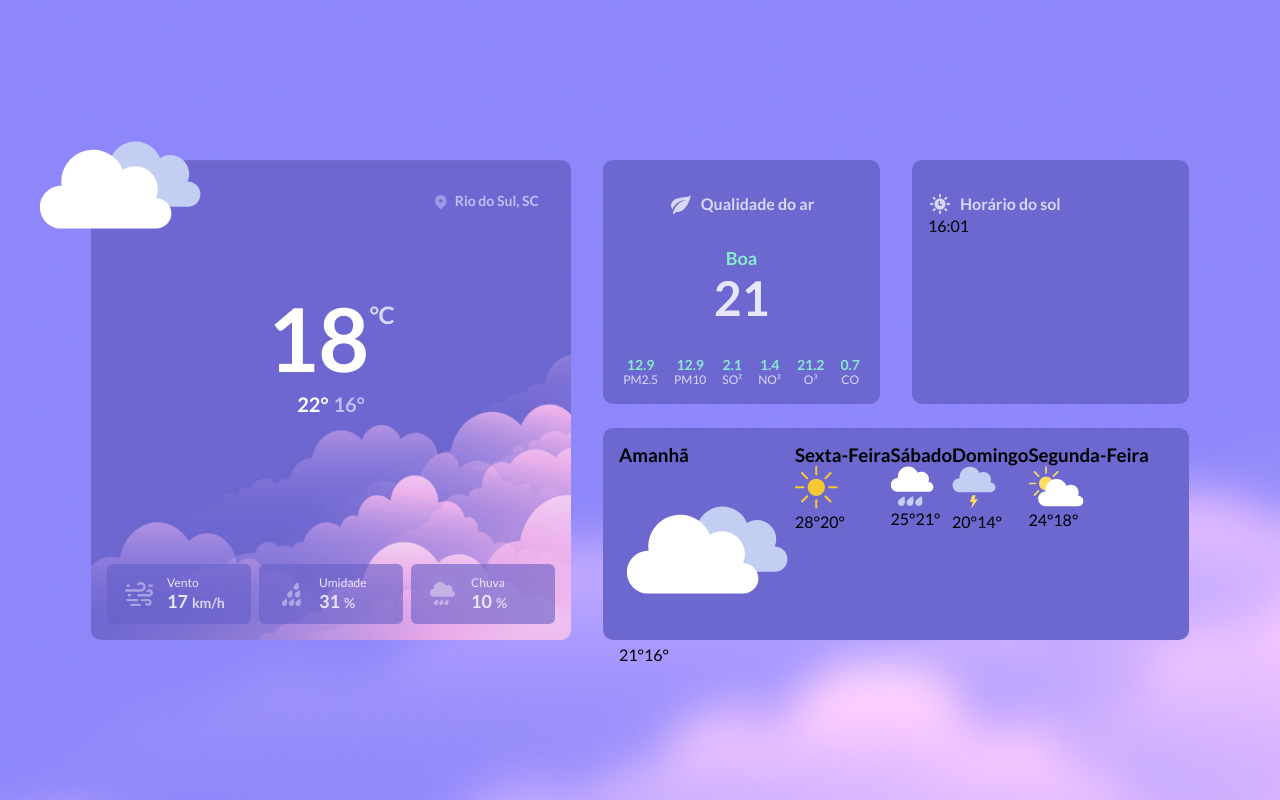
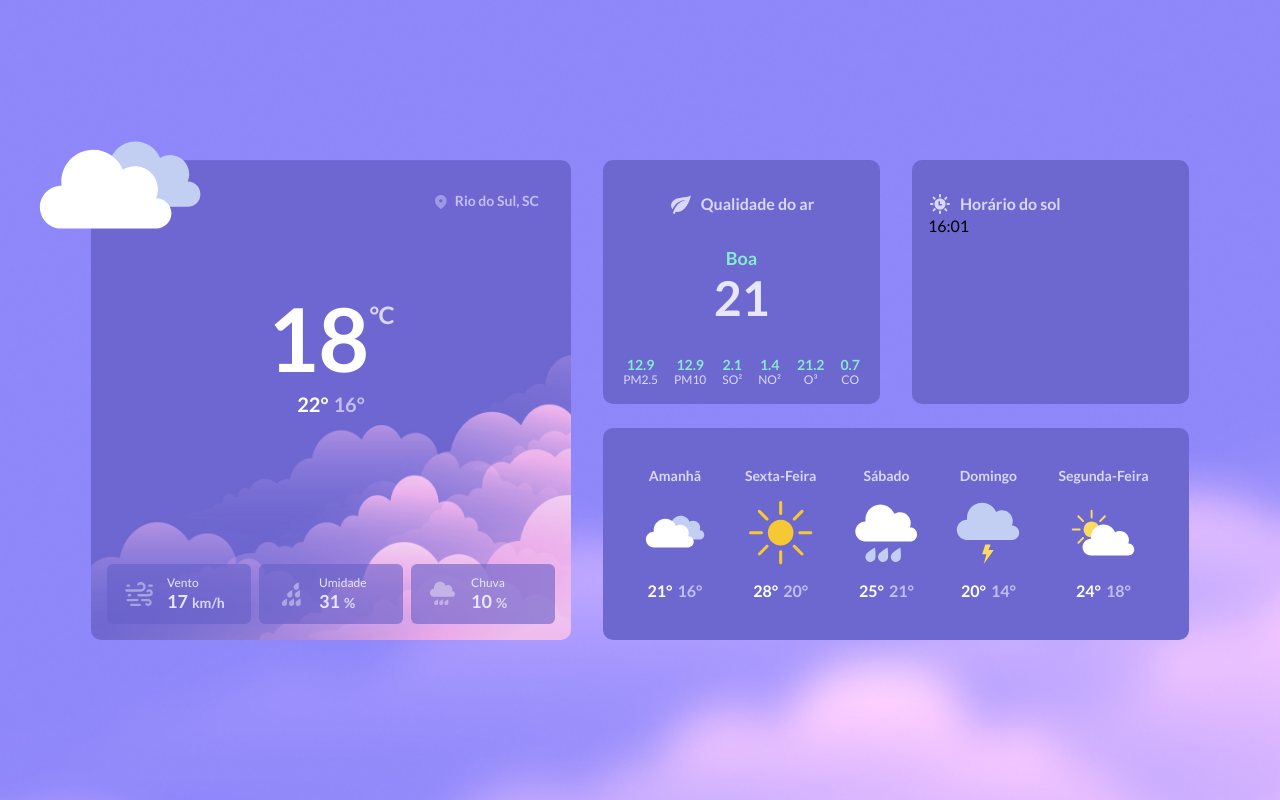
Before and after one commit to raiane-oliveira/Clima, a React (Create React App) app: page / in a window 1280 px wide. Built offline with nearby package versions, Linux system fonts and the light colour scheme.

Commit message:
feat: week weather section syles

```diff
--- a/src/App.css
+++ b/src/App.css
@@ -27,6 +27,17 @@
     font-size: 1.6rem;
     font-weight: 700;
     line-height: 1.92rem;
+}
+
+.first-degrees-box-weather {
+    color: white;
+    font-weight: 700;
+}
+
+.second-degrees-box-weather {
+    color: var(--more-light-purple);
+    margin-left: 0.5rem;
+    font-weight: 700;
 }
 
 /* Temperature now section */
@@ -86,15 +97,10 @@
     color: var(--text-purple);
 }
 
-.title-temperature ~ span {
+.temperature-now .first-degrees-box-weather,
+.temperature-now .second-degrees-box-weather {
     font-size: 2rem;
-    font-weight: 700;
     line-height: 2.4rem;
-}
-
-.second-degrees-temperature-now {
-    color: var(--more-light-purple);
-    margin-left: 0.5rem;
 }
 
 .statistics-temperature-now {
@@ -183,6 +189,30 @@
     line-height: 1.44rem;
 }
 
+/* Week weather section */
 .week-weather {
+    padding: 4rem;
     grid-area: week;
+
+    align-items: center;
+    gap: 3.8rem;
 }
+
+.day-week-weather {
+    display: grid;
+    justify-items: center;
+    gap: 1.6rem;
+    /* padding: 0 1.3rem; */
+}
+
+.title-day-week-weather {
+    color: var(--text-purple);
+    font-size: 1.4rem;
+    font-weight: 700;
+    line-height: 1.68rem;
+}
+
+.week-weather img {
+    width: 6.4rem;
+    height: 6.4rem;
+}
--- a/src/components/TemperatureNow.js
+++ b/src/components/TemperatureNow.js
@@ -17,8 +17,8 @@ export default function TemperatureNow() {
                     18
                     <span className="degrees-title-temperature"> °C</span>
                 </h1>
-                <span>22°</span>
-                <span className="second-degrees-temperature-now">16°</span>
+                <span className="first-degrees-box-weather">22°</span>
+                <span className="second-degrees-box-weather">16°</span>
             </section>
 
             <section className="statistics-temperature-now flex">
--- a/src/components/WeekWeather.js
+++ b/src/components/WeekWeather.js
@@ -53,8 +53,10 @@ function DayWeekWeather({ day, img, imgAlt, firstDegrees, secondDegrees }) {
             <h3 className="title-day-week-weather">{day}</h3>
             <img src={img} alt={imgAlt} />
             <div className="degrees-day-week-weather">
-                <span className="first-degrees-day-week">{firstDegrees}°</span>
-                <span className="second-degrees-day-week">
+                <span className="first-degrees-box-weather">
+                    {firstDegrees}°
+                </span>
+                <span className="second-degrees-box-weather">
                     {secondDegrees}°
                 </span>
             </div>
```
